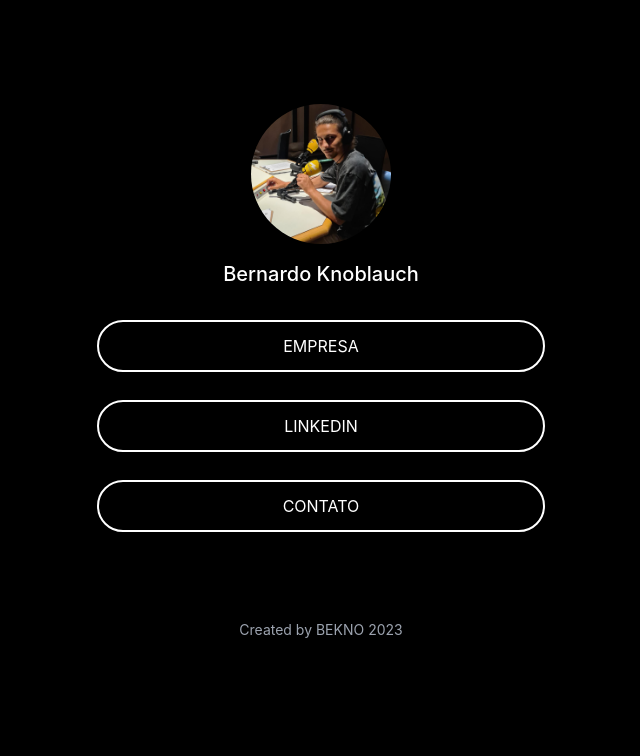
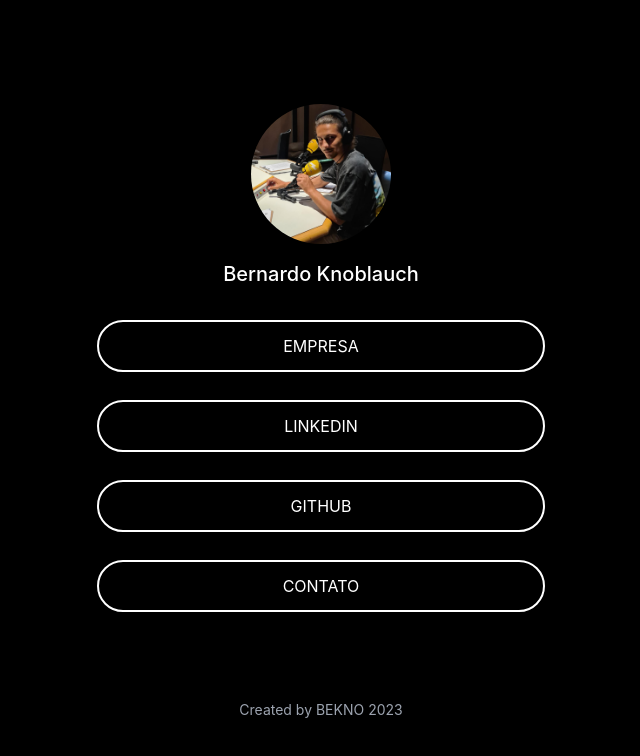
Before and after one commit to BerhartDev/linktree-page, a website: page index.html in a window 1280 px wide. Shown: the whole page, without its empty margins (319-959 px from the left). Drawn offline with nearby package versions, Linux system fonts and the light colour scheme.

Commit message:
upd: links

```diff
--- a/index.html
+++ b/index.html
@@ -52,6 +52,11 @@
 
             <a href="https://wa.me/5511999999999?text=Olá,%20gostaria%20de%20saber%20mais%20sobre%20a%20BEKNO"
                class="link-button block w-full text-center py-3 px-6 border-2 border-white rounded-full text-white hover:bg-white/10">
+                GITHUB
+            </a>
+
+            <a href="https://wa.me/5511999999999?text=Olá,%20gostaria%20de%20saber%20mais%20sobre%20a%20BEKNO"
+               class="link-button block w-full text-center py-3 px-6 border-2 border-white rounded-full text-white hover:bg-white/10">
                 CONTATO
             </a>
         </div>
```
